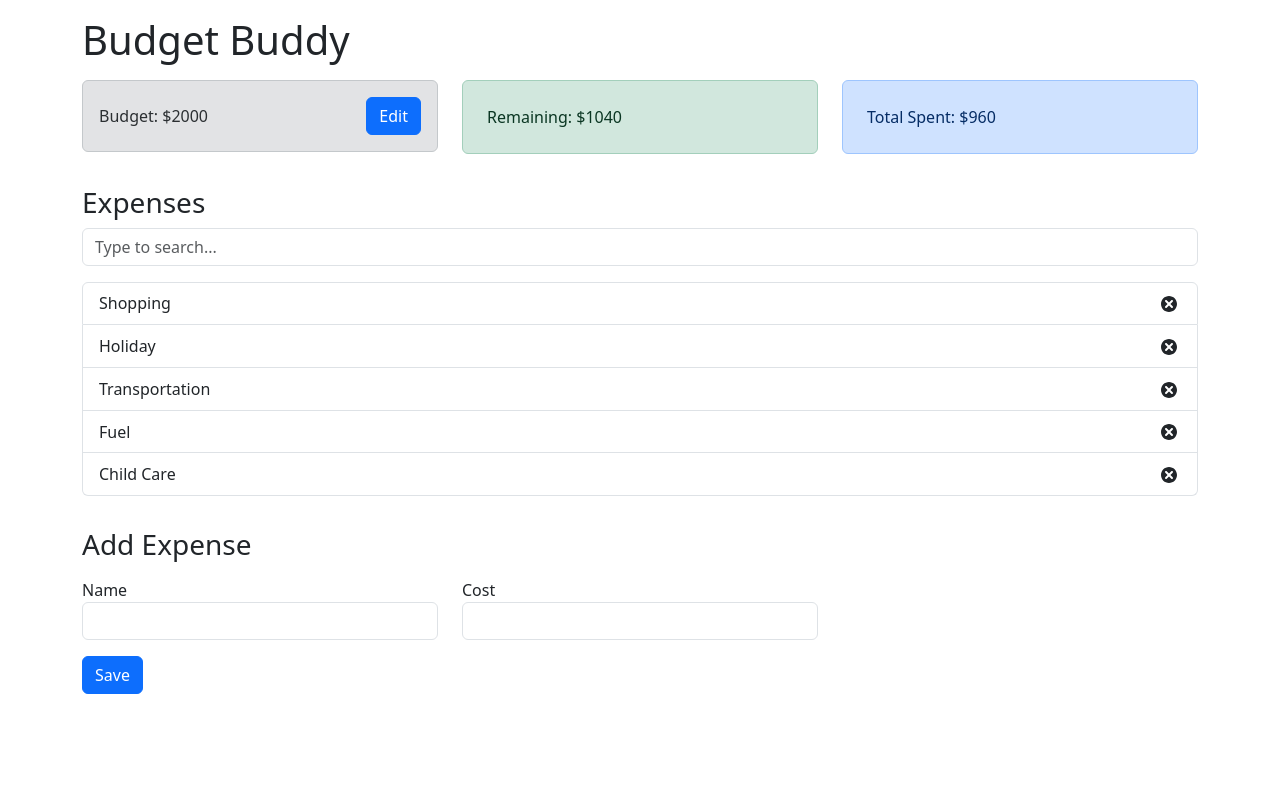
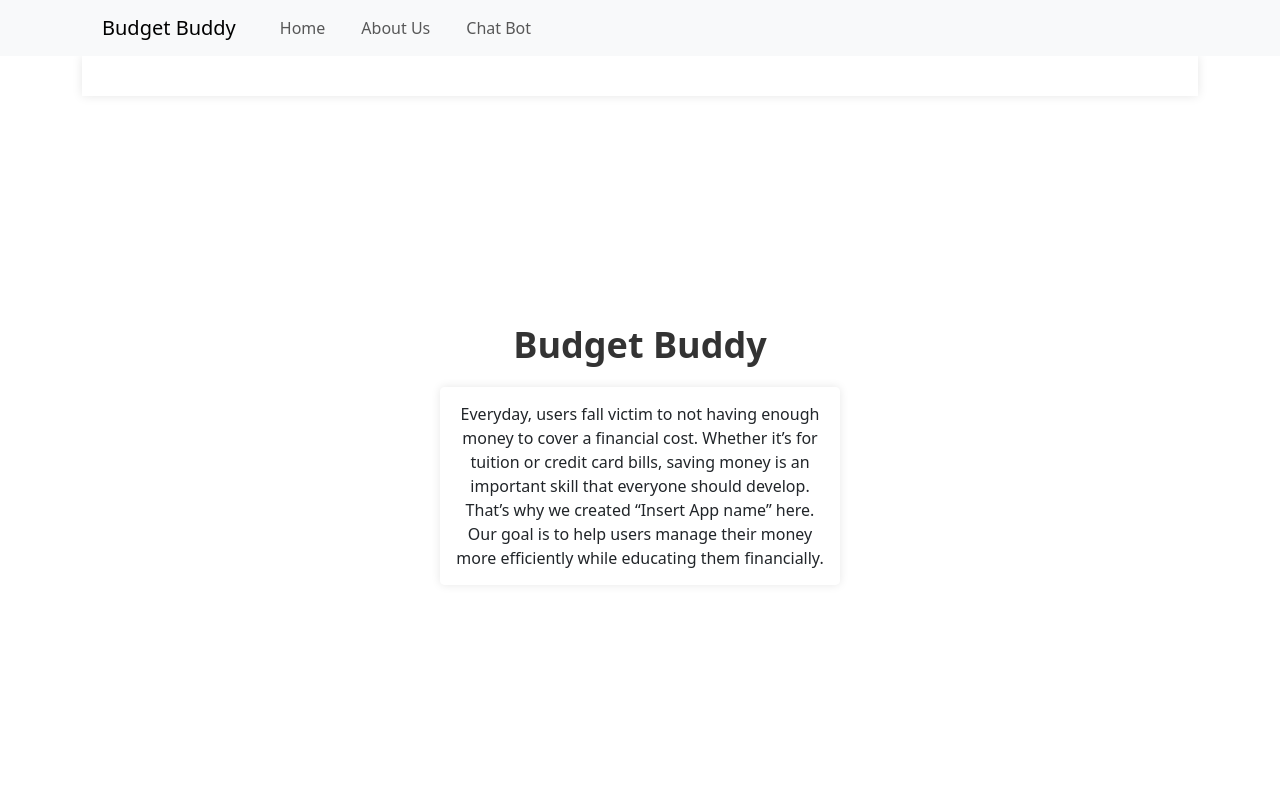
Before and after one commit to brauliom01/BudgetBuddyApp, a React (Create React App) app in the folder WebApp/: page / in a window 1280 px wide. Shown: the top 800 px of the page. Built offline with nearby package versions, Linux system fonts and the light colour scheme.

Commit message:
Update the Front Page
Added tweaks to the front page. Created the skeleton for a navigation bar, and updated the design.

```diff
--- /dev/null
+++ b/WebApp/src/App.css
@@ -0,0 +1,12 @@
+.purple-border textarea {
+  border: 1px solid #ba68c8;
+}
+.purple-border .form-control:focus {
+  border: 1px solid #ba68c8;
+  box-shadow: 0 0 0 0.2rem rgba(186, 104, 200, 0.25);
+}
+
+.green-border-focus .form-control:focus {
+  border: 1px solid #8bc34a;
+  box-shadow: 0 0 0 0.2rem rgba(139, 195, 74, 0.25);
+}
--- a/WebApp/src/App.js
+++ b/WebApp/src/App.js
@@ -1,18 +1,23 @@
 import React from "react";
 import "bootstrap/dist/css/bootstrap.min.css";
 
+import "./App.css";
 import { AppProvider } from "./context/AppContext";
 import Budget from "./components/Budget";
 import ExpenseTotal from "./components/ExpenseTotal";
 import ExpenseList from "./components/ExpenseList";
 import AddExpenseForm from "./components/AddExpenseForm";
 import RemainingBudget from "./components/Remaining";
+import Navbar from "./components/Navbar";
+import Welcome from "./components/Welcome";
 
 const App = () => {
   return (
     <AppProvider>
+      <Navbar />
       <div className="container">
-        <h1 className="mt-3">Budget Buddy</h1>
+        <Welcome />
+        <h1 className="mt-3 fw-normal">Budget Buddy Demo</h1>
         <div className="row mt-3">
           <div className="col-sm">
             <Budget />
--- a/WebApp/src/components/ExpenseItem.js
+++ b/WebApp/src/components/ExpenseItem.js
@@ -16,7 +16,7 @@ const ExpenseItem = (props) => {
     <li class="list-group-item d-flex justify-content-between align-items-center">
       {props.name}
       <div>
-        <span class="badge badge-primary badge-pill mr-3">£{props.cost}</span>
+        <span class="badge badge-light mr-3">${props.cost}</span>
         <TiDelete size="1.5em" onClick={handleDeleteExpense} />
       </div>
     </li>
--- /dev/null
+++ b/WebApp/src/components/Navbar.js
@@ -0,0 +1,51 @@
+import React from "react";
+
+const Navbar = () => {
+  return (
+    <div>
+      <nav className="navbar navbar-expand-lg navbar-light bg-light">
+        <div className="container justify-content-center">
+          <a className="navbar-brand" href="#">
+            Budget Buddy
+          </a>
+          <button
+            className="navbar-toggler"
+            type="button"
+            data-toggle="collapse"
+            data-target="#navbarNavDropdown"
+            aria-controls="navbarNavDropdown"
+            aria-expanded="false"
+            aria-label="Toggle navigation"
+          >
+            <span className="navbar-toggler-icon"></span>
+          </button>
+
+          <div
+            className="d-flex justify-content-centercollapse navbar-collapse"
+            id="navbarNavDropdown"
+          >
+            <ul className="navbar-nav">
+              <li className="nav-item active">
+                <a className="nav-link" href="#">
+                  Home
+                </a>
+              </li>
+              <li className="nav-item">
+                <a className="nav-link" href="#">
+                  About Us
+                </a>
+              </li>
+              <li className="nav-item">
+                <a className="nav-link" href="#">
+                  Chat Bot
+                </a>
+              </li>
+            </ul>
+          </div>
+        </div>
+      </nav>
+    </div>
+  );
+};
+
+export default Navbar;
--- /dev/null
+++ b/WebApp/src/components/Welcome.css
@@ -0,0 +1,92 @@
+/* Welcome.css */
+
+/* Reset some default styles */
+body,
+html {
+  margin: 0;
+  padding: 0;
+}
+
+/* Define background styles */
+.cover-page {
+  background-image: url(""); /* Replace with your background image */
+  background-size: cover;
+  background-position: center;
+  min-height: 100vh;
+  display: flex;
+  flex-direction: column;
+  justify-content: space-between;
+}
+
+/* Header styles */
+header {
+  background-color: rgba(255, 255, 255, 0.8);
+  padding: 20px;
+  box-shadow: 0px 0px 10px rgba(0, 0, 0, 0.1);
+  display: flex;
+  justify-content: space-between;
+  align-items: center;
+}
+
+/* Logo styles */
+.logo {
+  font-size: 24px;
+  font-weight: bold;
+  color: #333; /* Change the color to match your branding */
+  text-decoration: none;
+}
+
+/* Navigation styles */
+nav {
+  margin-left: auto;
+}
+
+nav a {
+  margin-left: 20px;
+  color: #555; /* Change the color to match your branding */
+  text-decoration: none;
+  font-weight: 500;
+}
+
+/* Main content styles */
+.cover-content {
+  flex-grow: 1;
+  display: flex;
+  flex-direction: column;
+  align-items: center;
+  justify-content: center;
+  text-align: center;
+  padding: 20px;
+  color: #333; /* Change the text color to match your branding */
+}
+
+h1 {
+  font-size: 36px;
+  margin-bottom: 20px;
+  font-weight: bold;
+}
+
+p {
+  font-size: 18px;
+  line-height: 1.6;
+}
+
+/* Footer styles */
+footer {
+  background-color: rgba(255, 255, 255, 0.8);
+  padding: 10px 0;
+  text-align: center;
+  box-shadow: 0px -1px 10px rgba(0, 0, 0, 0.1);
+}
+
+/* Additional styles for form controls */
+.form-control {
+  background-color: rgba(255, 255, 255, 0.9);
+  border: none;
+  border-radius: 5px;
+  padding: 15px;
+  margin-bottom: 20px;
+  width: 80%;
+  max-width: 400px;
+  box-shadow: 0px 0px 10px rgba(0, 0, 0, 0.1);
+}
--- /dev/null
+++ b/WebApp/src/components/Welcome.js
@@ -0,0 +1,28 @@
+import React from "react";
+import "./Welcome.css"; // Import your CSS file for styling if necessary
+
+const Welcome = () => {
+  return (
+    <div className="cover-page">
+      <header>
+        <nav>{/* Add your navigation links here */}</nav>
+      </header>
+      <main>
+        <div className="cover-content">
+          <h1 className="d-flex justify-content-center">Budget Buddy</h1>
+          <p className="d-flex justify-content-center form-control z-depth-1 mb-4 pink-textarea active-pink-textarea-2">
+            Everyday, users fall victim to not having enough money to cover a
+            financial cost. Whether it’s for tuition or credit card bills,
+            saving money is an important skill that everyone should develop.
+            That’s why we created “Insert App name” here. Our goal is to help
+            users manage their money more efficiently while educating them
+            financially.
+          </p>
+        </div>
+      </main>
+      <footer>{/* Add footer content or links here */}</footer>
+    </div>
+  );
+};
+
+export default Welcome;
--- a/WebApp/src/index.js
+++ b/WebApp/src/index.js
@@ -1,7 +1,6 @@
 import React from "react";
 import ReactDOM from "react-dom/client";
 import App from "./App";
-
 const root = ReactDOM.createRoot(document.getElementById("root"));
 root.render(
   <React.StrictMode>
```
